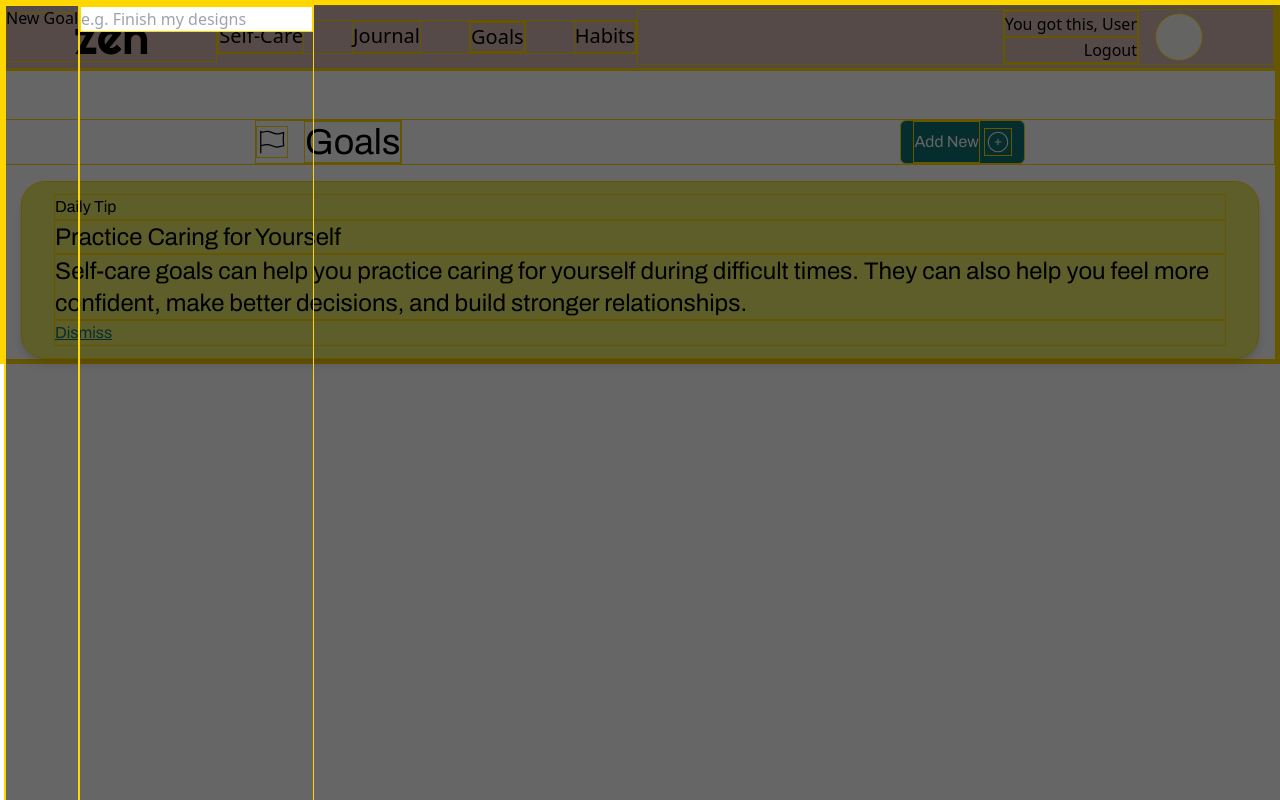
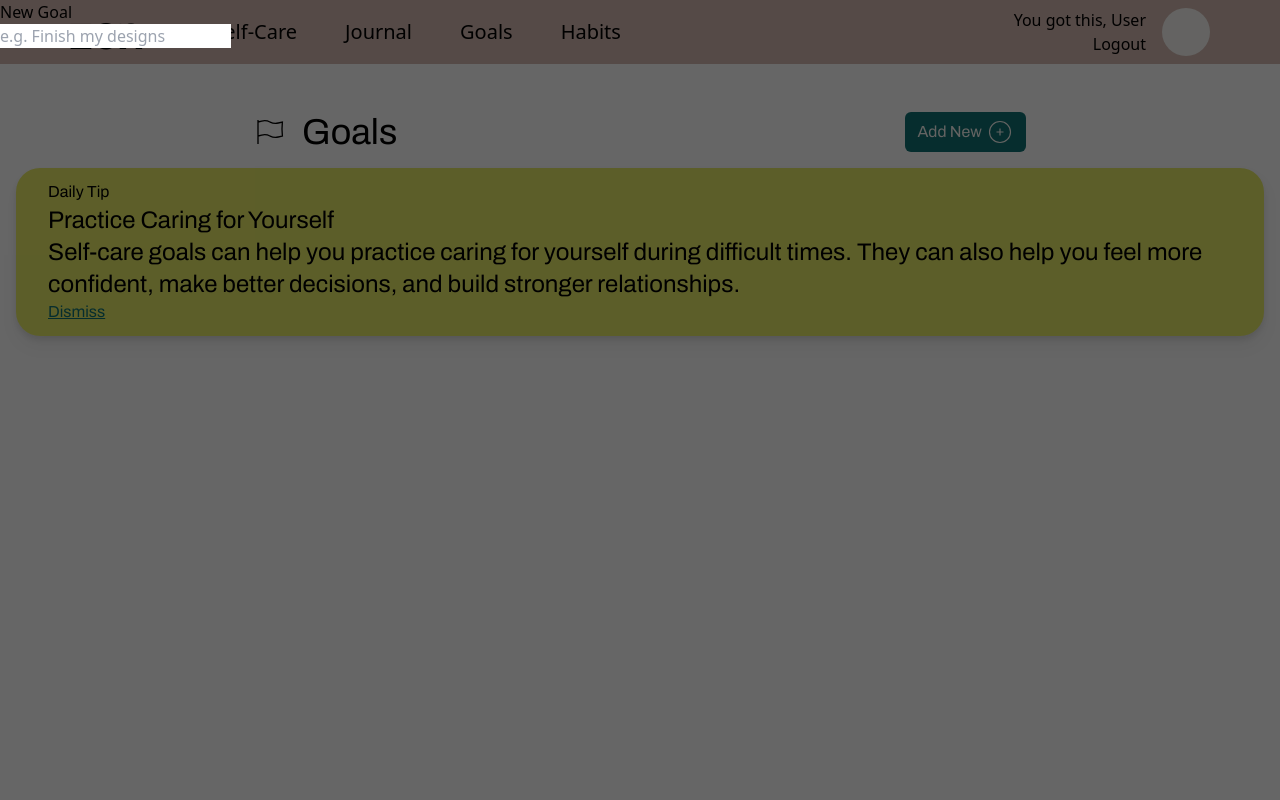
Before and after one commit to rominadouk/zen-redesign, a React (Create React App) app: page /goals in a window 1280 px wide. Both pictures are taken after a click on the button "Add New". Built offline with nearby package versions, Linux system fonts and the light colour scheme.

Commit message:
can successfully click out of modal

```diff
--- a/package.json
+++ b/package.json
@@ -43,6 +43,7 @@
     ]
   },
   "devDependencies": {
-    "tailwindcss": "^3.3.3"
+    "tailwindcss": "^3.3.3",
+    "babel-plugin-create-react-app": "@babel/plugin-proposal-private-property-in-object"
   }
 }
--- a/src/App.tsx
+++ b/src/App.tsx
@@ -16,15 +16,18 @@ function App() {
   const handleCloseGoalModal = () => {
       setGoalModalOpen(false);
   };
+
       useEffect(() => {
         //When Add New Button is clicked, render the goal component.
         const addButton = document.getElementById('add-goal-button');
         const goalModal = document.getElementById('new-goal-modal-bg');
 
         addButton?.addEventListener("click", handleOpenGoalModal);
-        goalModal?.addEventListener("click", handleCloseGoalModal);
 
-    }, []);
+        if (modalOpen === true) {
+          goalModal?.addEventListener("click", handleCloseGoalModal)}
+
+    }, [modalOpen]);
 
   return (
     <div className="App">
--- a/src/index.css
+++ b/src/index.css
@@ -3,6 +3,6 @@
 @tailwind components;
 @tailwind utilities;
 
-* {
+/* * {
     border: 1px solid gold;
-}
+} */
--- a/src/modules/goals-page/new-goal.tsx
+++ b/src/modules/goals-page/new-goal.tsx
@@ -3,14 +3,21 @@ const createGoal = () => {
     return (
         // Modal Wrapper: fill entire viewport & center align content, vertically and horizontally.
         // <div className="fixed pin z-50 overflow-auto bg-smoke-dark flex">
-            <div id="new-goal-modal-bg" className="h-screen w-screen fixed pin z-50 overflow-auto bg-smoke-dark flex">
+        <div>
+            <div id="new-goal-modal-bg" className="h-screen w-screen fixed pin z-40 overflow-auto bg-smoke-dark flex">
+            {/* <h1 className="object-top">New Goal</h1>
+                <form>
+                    <input type="text" name="goal-title" placeholder="e.g. Finish my designs" />
+                </form> */}
+            </div>
+            <section className="z-50 fixed">
             <h1 className="object-top">New Goal</h1>
                 <form>
                     <input type="text" name="goal-title" placeholder="e.g. Finish my designs" />
                 </form>
-            </div>
+            </section>
 
-        // </div>
+        </div>
      );
 }
 
```
